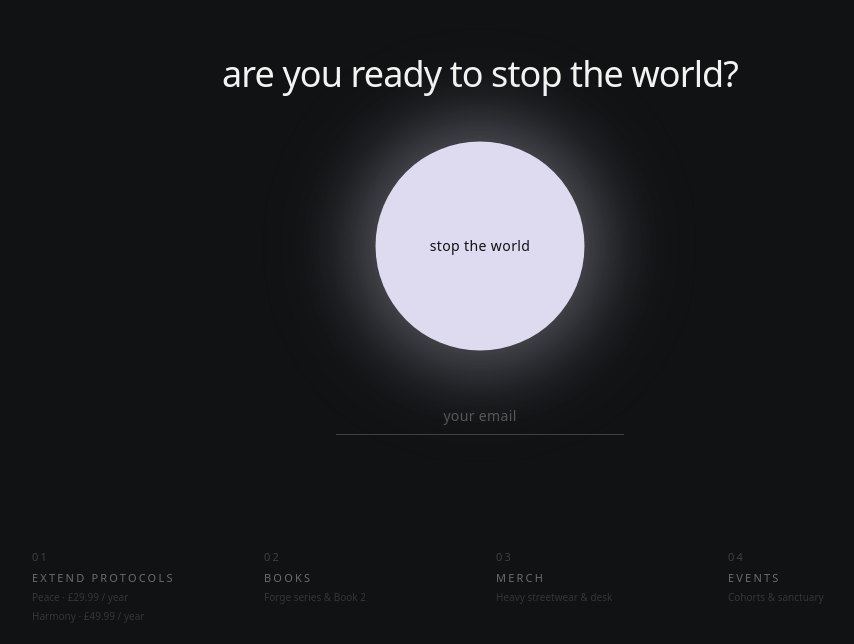
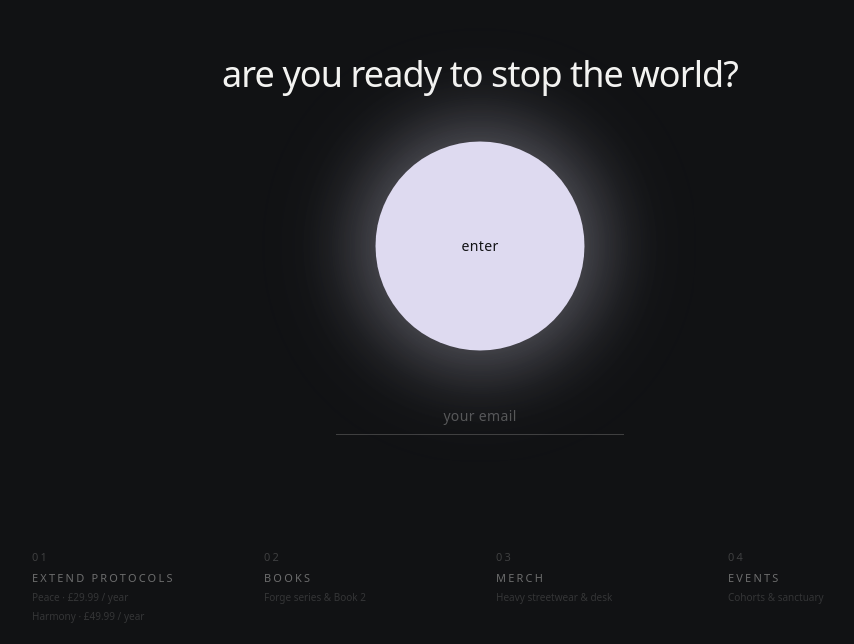
Before and after one commit to uppiliventures/stop-the-world, a Next.js app: page / in a window 1280 px wide. Shown: the part 156-800 px from the top of the page, without its empty margins (160-1014 px from the left). Built offline with nearby package versions, Linux system fonts and the light colour scheme; no server answers.

Commit message:
change button label to enter

```diff
--- a/components/layout/Gate.tsx
+++ b/components/layout/Gate.tsx
@@ -295,7 +295,7 @@ export default function Gate({ onEnter, onBegin }: { onEnter: () => void; onBegi
 
   const orbLabel =
     stage === "form" && status !== "sending"
-      ? "stop the world"
+      ? "enter"
       : stage === "breathing"
       ? String(count)
       : "";
```
